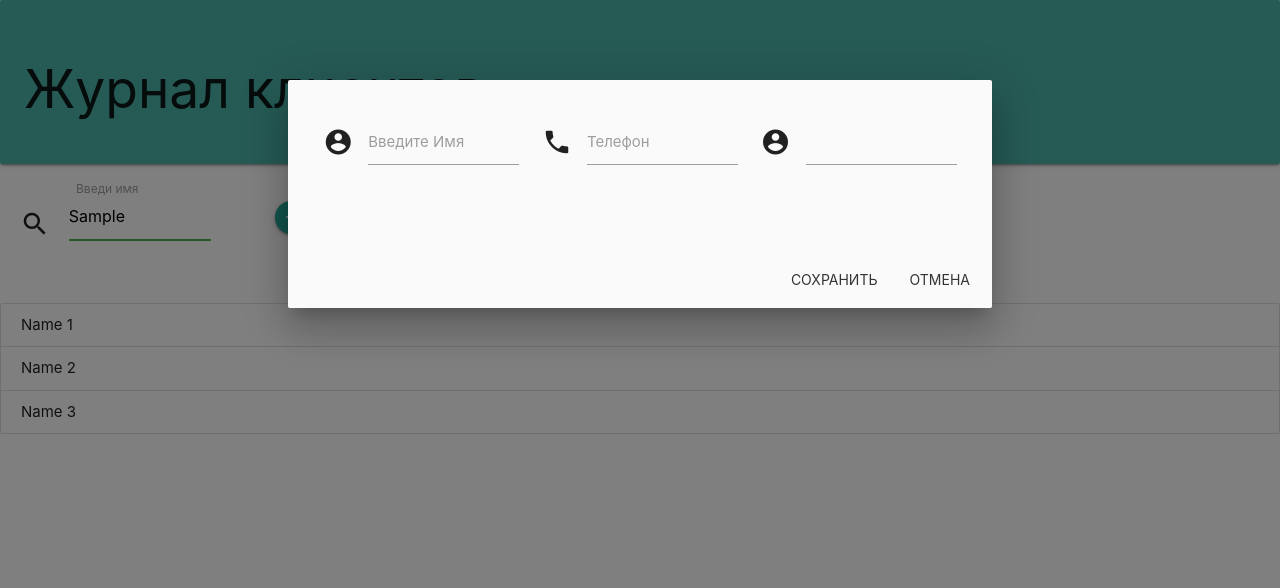
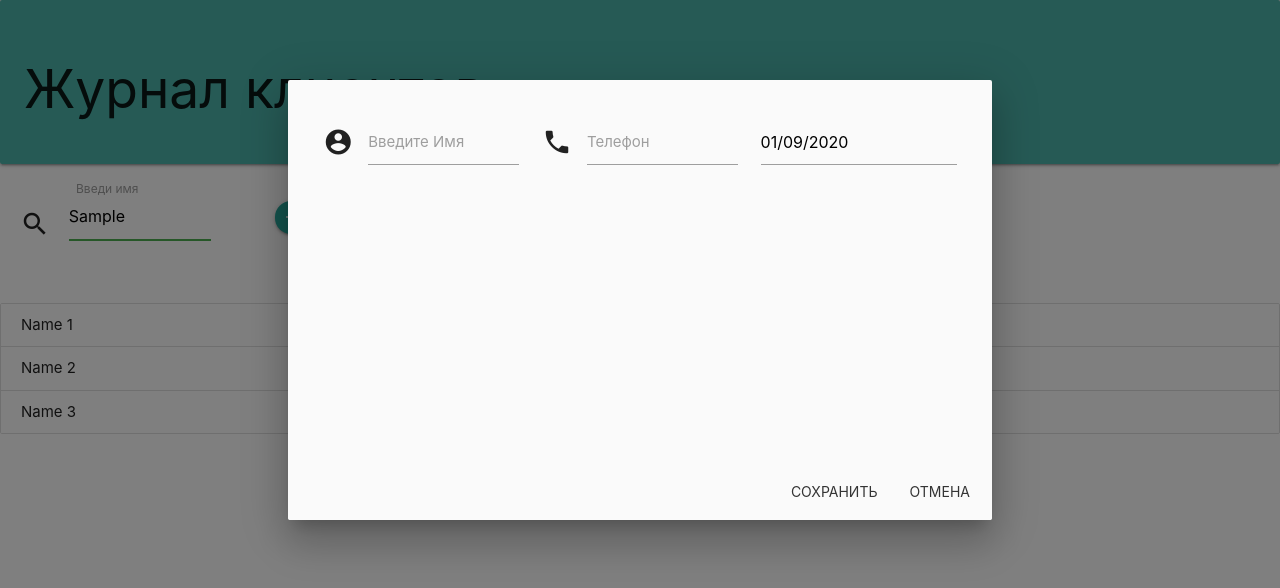
Before and after one commit to vladboldyr/ReactJSNet, a React (Create React App) app: page / in a window 1280 px wide. Both pictures are taken after typing "Sample" into the empty fields and a click on the button "add". Shown: the top 588 px of the page. Built offline with nearby package versions, Linux system fonts and the light colour scheme.

Commit message:
add locale ru datepicker

```diff
--- a/package.json
+++ b/package.json
@@ -46,12 +46,14 @@
     "popper.js": "^1.16.1",
     "query-string": "^5.0.1",
     "react": "^16.2.0",
+    "react-datepicker": "^3.1.3",
     "react-dom": "^16.2.0",
     "react-redux": "^5.0.6",
     "react-router-dom": "^4.2.2",
     "react-scripts": "^3.4.3",
     "redux": "^3.7.2",
     "redux-thunk": "^2.2.0",
-    "yarn": "^1.22.5"
+    "yarn": "^1.22.5",
+    "date-fns": "latest"
   }
 }
--- /dev/null
+++ b/src/components/Modal.css
@@ -0,0 +1,7 @@
+.customModalFooter{
+    position: absolute;
+    bottom: 0;
+}
+.customModal {
+    height: 55%;
+}
--- a/src/components/Modal.js
+++ b/src/components/Modal.js
@@ -1,8 +1,27 @@
 import React, {Component,Fragment, useState,useEffect} from 'react';
+import DatePicker from "react-datepicker/dist/react-datepicker.min";
+import  "react-datepicker/dist/react-datepicker-cssmodules.min.css"
+import  "react-datepicker/dist/react-datepicker.min.css";
 import M from "materialize-css";
+import "./Modal.css";
+import ru from "date-fns/locale/ru"
+import {registerLocale} from "react-datepicker";
 
+registerLocale("ru", ru);
 
 class Modal extends Component {
+    constructor(props) {
+        super(props);
+        this.state = {
+            startDate : new Date()
+        }
+        this.setStartDate = this.setStartDate.bind(this);
+    };
+
+  setStartDate(date) {
+   this.setState({startDate : date});
+  };
+
   componentDidMount() {
     const options = {
        onOpenStart: () => {
@@ -31,31 +50,34 @@ class Modal extends Component {
     return (
         <Fragment>
           <button data-target="modalAddClient" type="button" className="btn-floating btn-small waves-effect waves-light modal-trigger buttonPlus"><i className="material-icons">add</i></button>
-          <div  ref={Modal => {this.Modal = Modal;}} id="modalAddClient" className="modal">
+          <div  ref={Modal => {this.Modal = Modal;}} id="modalAddClient" className="modal customModal">
             <div className="modal-content">
-              <div class="row">
+              <div className="row">
                 <form className="col s12">
                   <div className="row">
                     <div className="input-field col s4">
                       <i className="material-icons prefix">account_circle</i>
                       <input id="icon_prefix" type="text" className="validate"/>
-                      <label for="icon_prefix">Введите Имя</label>
+                      <label htmlFor="icon_prefix">Введите Имя</label>
                     </div>
                     <div className="input-field col s4">
                       <i className="material-icons prefix">phone</i>
                       <input id="icon_telephone" type="number" className="validate"/>
-                      <label for="icon_telephone">Телефон</label>
+                      <label htmlFor="icon_telephone">Телефон</label>
                     </div>
                     <div className="input-field col s4">
-                      <i className="material-icons prefix">account_circle</i>
-                      <input id="icon_prefix" type="text" className="validate"/>
-                      <label for="icon_prefix"></label>
+                        <DatePicker
+                            dateFormat="dd/MM/yyyy"
+                            selected={this.state.startDate}
+                            onChange={date => this.setStartDate(date)}RT45Y
+                            locale='ru'
+                        />
                     </div>
                   </div>
                 </form>
               </div>
             </div>
-            <div className="modal-footer">
+            <div className="modal-footer customModalFooter">
               <a href="#!" onClick={()=> console.log("Save")} className="modal-close waves-effect waves-green btn-flat">Сохранить</a>
               <a href="#!" onClick={()=> console.log("Cancel")}className="modal-close waves-effect waves-green btn-flat">Отмена</a>
             </div>
```
Also changed, not shown: 1 other file (tests, documents, lock files or other folders).
